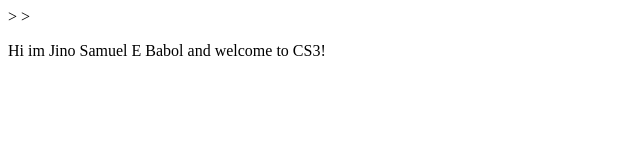
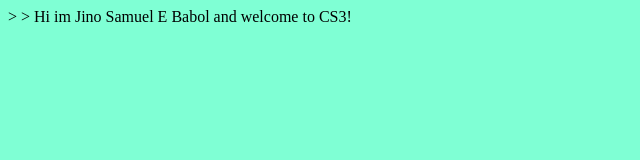
Before and after one commit to o-jino/Babol_Sandbox, a plain HTML site: page index.html in a window 1280 px wide. Shown: the whole page, without its empty margins (0-640 px from the left). Drawn offline with Linux system fonts and the light colour scheme.

Commit message:
upload index.html

```diff
--- a/index.html
+++ b/index.html
@@ -1,9 +1,9 @@
 <!DOCTYPE html>
 ><html>
-    ><body>
+    ><body style="background-color: aquamarine;"
         <P>
             Hi im Jino Samuel E Babol and welcome to CS3!
         </P>
-        <ing src= "shrek.jpg">
+        <ing src="shrek.jpg">
     </body>
 </html>
```
